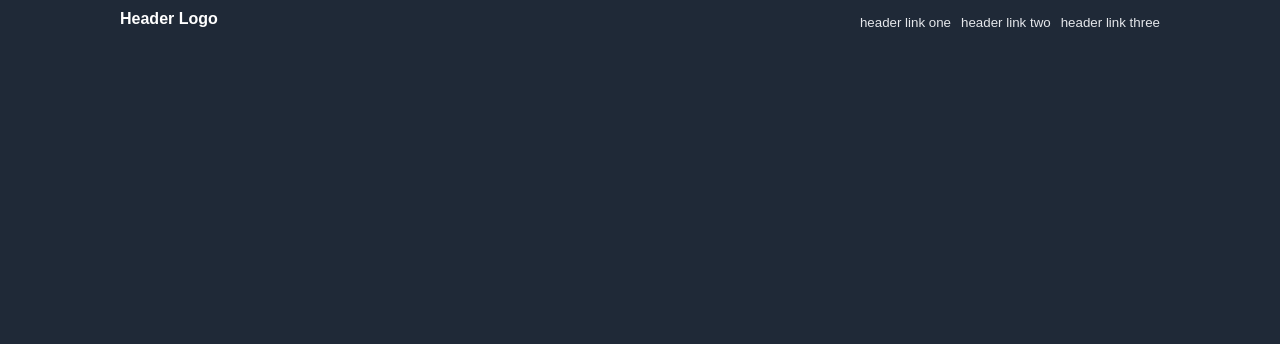
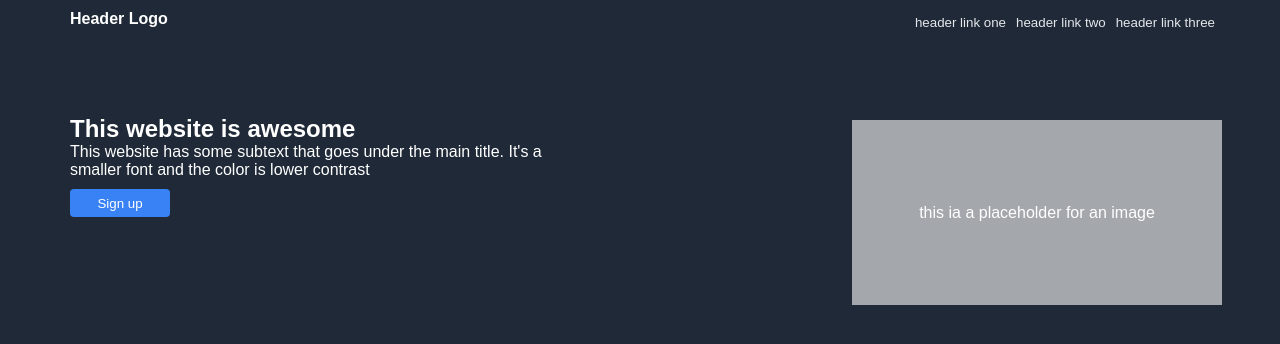
Before and after one commit to cerealandmilk98/Flexbox-webpage, a plain HTML site: page index.html in a window 1280 px wide. Drawn offline with Linux system fonts and the light colour scheme.

Commit message:
Creating the hero for my website.
First in html I layed out a <h1> for the header
of the hero part of the page, then I added <p>
under the header and after that i added a sign up
button. lastly I added a "placeholer for a image"
witch it actually just a grey box.

After this I header over to css and made the hero
elements a column flexbox and set up the header
and text as well as the button in a column
layout. For the "placeholer" I just made a grey
box and since it's not in the hero section and
not the content it went to the right of the text.

```diff
--- a/index.html
+++ b/index.html
@@ -18,5 +18,14 @@
       </ul>
     </nav>
   </header>
+<!-- hero section -->
+  <section class="hero-section">
+    <div class="hero-content">
+      <h1 class="h1-1">This website is awesome</h1>
+      <p class="p-1">This website has some subtext that goes under the main title. It's a smaller font and the color is lower contrast</p>
+      <button class="button1">Sign up</button>
+    </div>
+      <div class="placeholder">this ia a placeholder for an image</div>
+  </section>
 </body>
 </html>
--- a/style.css
+++ b/style.css
@@ -1,7 +1,7 @@
 body, html {
   background-color: #1F2937;
   margin: 0;
-  padding: 0s;
+  font-family: Arial, Helvetica, sans-serif;
 }
 /* added a header section with some flexbox */
 .header {
@@ -13,8 +13,7 @@ body, html {
 .header-logo {
   display: flex;
   padding: 10px;
-  margin-left: 110px;
-  font-family: Arial, Helvetica, sans-serif;
+  margin-left: 60px;
   font-weight: 600;
 }
 /* list-style-type: we dont want it looking like a link */
@@ -27,14 +26,70 @@ ul {
 a {
   text-decoration: none;
   color: #E5E7EB;
-  font-family: Arial, Helvetica, sans-serif;
   font-weight: normal;
 }
 
 .nav-list {
   display: flex;
-  margin-right: 120px;
+  margin-right: 65px;
   font-size: smaller;
   gap: 10px;
 
 }
+
+/* Hero section styles */
+.hero-section {
+  display: flex;
+  justify-content: space-between; /* Aligns items horizontally with space between */
+  align-items: flex-start; /* Aligns items at the start of the cross-axis */
+  padding: 20px;
+}
+
+.hero-content {
+  display: flex;
+  flex-direction: column;
+  align-items: flex-start; /* Keeps content aligned to the left */
+  margin-left: 50px;
+  width: 60%;
+}
+
+.h1-1 {
+  margin-top: 50px;
+  width: 100%;
+  height: auto; /* Adjusts height based on content */
+  color: white;
+  margin-bottom: 0px;
+}
+
+.p-1 {
+  margin-top: 0;
+  max-width: 500px;
+  color: white;
+  margin-bottom: 10px;
+}
+
+.button1 {
+  width: 100px;
+  height: 28px;
+  background-color: #3882F6;
+  color: white;
+  border: 0;
+  border-radius: 4px;
+  cursor: pointer;
+}
+
+.placeholder {
+  margin-left: 25px;
+  margin-right: 38px;
+  margin-top: 55px;
+  width: 65%;
+  max-width: 370px;
+  height: 185px;
+  background-color: #ddddddb3;
+  display: flex;
+  align-items: center;
+  justify-content: center;
+  color: white;
+  font-size: 16px;
+  text-align: center;
+}
```
